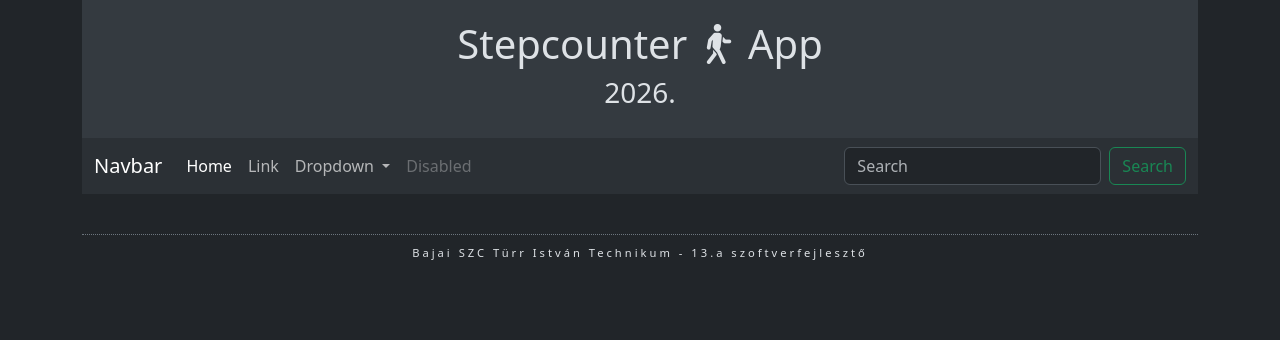
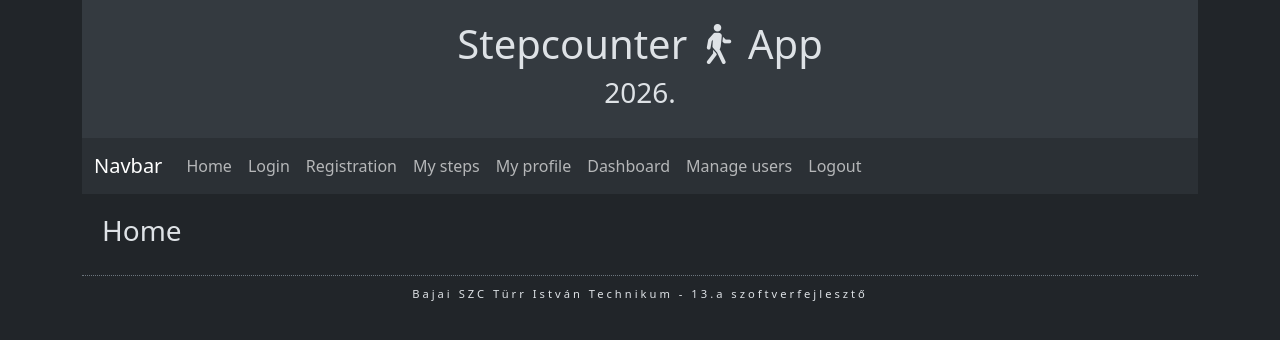
Before and after one commit to somtamas/stepcounterapp, a plain HTML site: page index.html in a window 1280 px wide. Drawn offline with nearby package versions, Linux system fonts and the light colour scheme; files whose address does not match are found by name.

Commit message:
update views

```diff
--- a/assets/js/app.js
+++ b/assets/js/app.js
@@ -0,0 +1,7 @@
+let contentBox = document.getElementById('content');
+
+async function navigate(page) {
+    contentBox.innerHTML = await (await fetch(`views/${page}.html`)).text();
+}
+
+navigate('home');
--- a/index.html
+++ b/index.html
@@ -23,35 +23,43 @@
     </button>
     <div class="collapse navbar-collapse" id="navbarSupportedContent">
       <ul class="navbar-nav me-auto mb-2 mb-lg-0">
-        <li class="nav-item">
-          <a class="nav-link active" aria-current="page" href="#">Home</a>
+
+        <!-- base menu -->
+        <li class="navbar-item">
+          <a class="nav-link" href="#" onclick="navigate('home')">Home</a>
         </li>
         <li class="nav-item">
-          <a class="nav-link" href="#">Link</a>
-        </li>
-        <li class="nav-item dropdown">
-          <a class="nav-link dropdown-toggle" href="#" role="button" data-bs-toggle="dropdown" aria-expanded="false">
-            Dropdown
-          </a>
-          <ul class="dropdown-menu">
-            <li><a class="dropdown-item" href="#">Action</a></li>
-            <li><a class="dropdown-item" href="#">Another action</a></li>
-            <li><hr class="dropdown-divider"></li>
-            <li><a class="dropdown-item" href="#">Something else here</a></li>
-          </ul>
+          <a class="nav-link" href="#" onclick="navigate('users/login')">Login</a>
         </li>
         <li class="nav-item">
-          <a class="nav-link disabled" aria-disabled="true">Disabled</a>
+          <a class="nav-link" href="#" onclick="navigate('users/register')">Registration</a>
+        </li>
+
+        <!-- user menu -->
+        <li class="nav-item">
+          <a class="nav-link" href="#" onclick="navigate('users/steps')">My steps</a>
+        </li>
+        <li class="nav-item">
+          <a class="nav-link" href="#" onclick="navigate('users/profile')">My profile</a>
+        </li>
+
+        <!-- admin menu -->
+        <li class="nav-item">
+          <a class="nav-link" href="#" onclick="navigate('admin/dashboard')">Dashboard</a>
+        </li>
+        <li class="nav-item">
+          <a class="nav-link" href="#" onclick="navigate('admin/users')">Manage users</a>
+        </li>
+
+        <!-- user, admin menu-->
+        <li class="nav-item">
+          <a class="nav-link" href="#" onclick="navigate('users/logout')">Logout</a>
         </li>
       </ul>
-      <form class="d-flex" role="search">
-        <input class="form-control me-2" type="search" placeholder="Search" aria-label="Search"/>
-        <button class="btn btn-outline-success" type="submit">Search</button>
-      </form>
     </div>
-  </div>
-</nav>
-        <main></main>
+    </div>
+        </nav>
+        <main id="content"></main>
         <footer>
             <p>Bajai SZC Türr István Technikum - 13.a szoftverfejlesztő</p>
         </footer>
--- a/views/users/home.html
+++ b/views/users/home.html
@@ -0,0 +1,2 @@
+<h3>Home</h3>
+<h3></h3>
```
Also changed, not shown: views/users/login.html (+19 -0 lines), views/users/register.html (+30 -0 lines).
